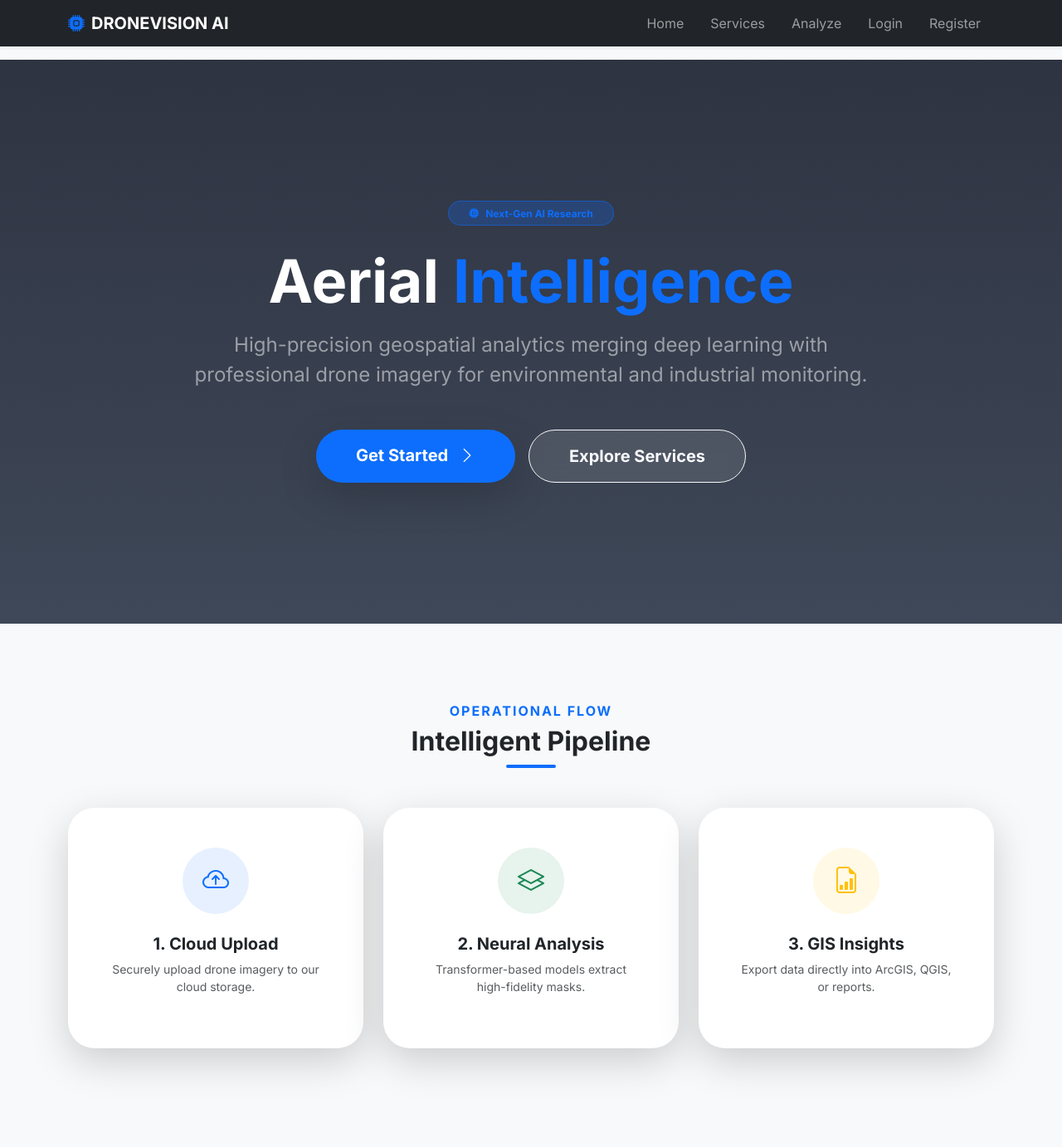
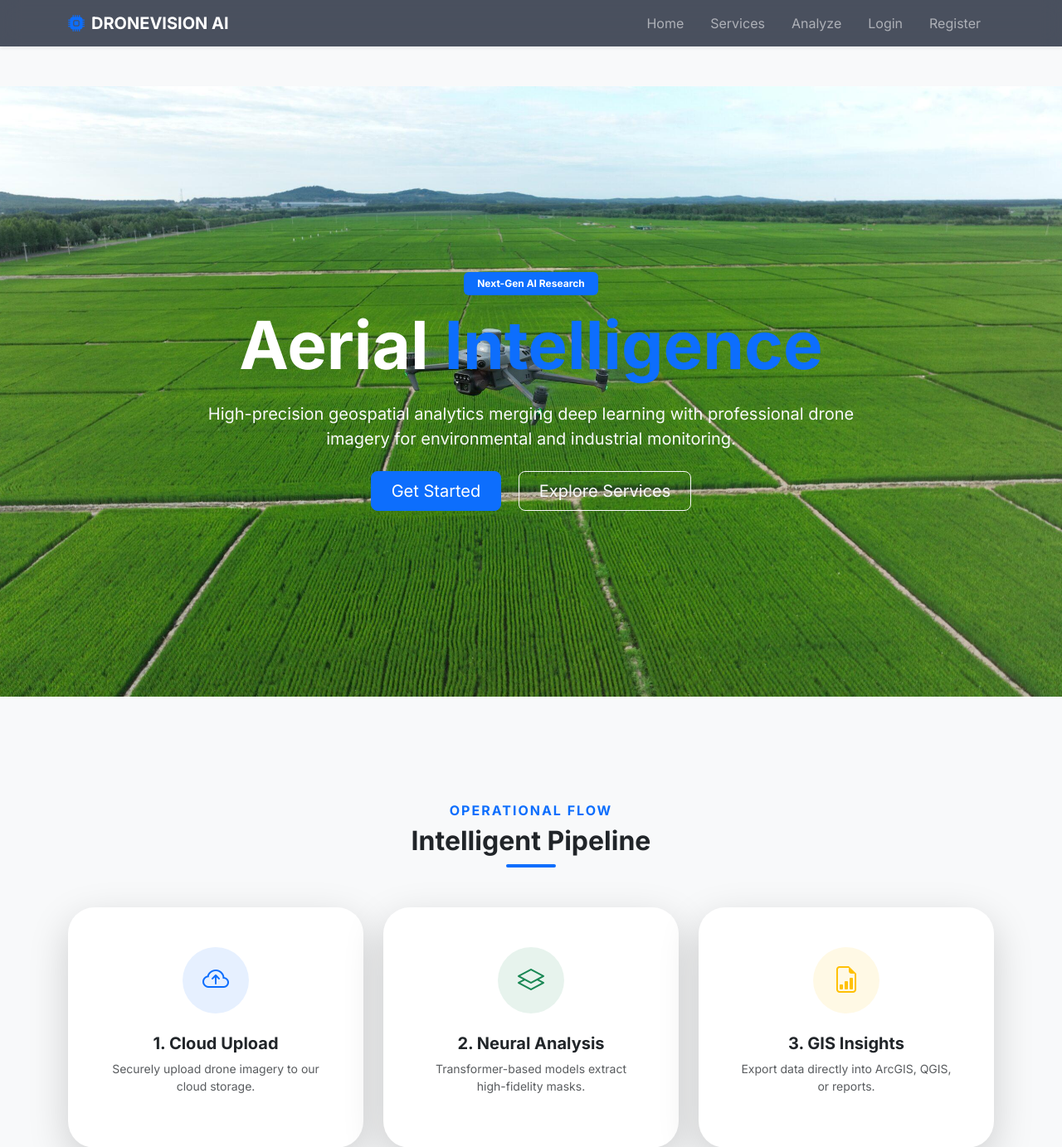
Before and after one commit to PreetiYadav7317/Aerial_Semantic_Segmentation_Drone, a Flask app: page / in a window 1280 px wide. Shown: the top 1383 px of the page at 83% size. Run offline with Flask 3, Linux system fonts and the light colour scheme; parts of the project's set-up code (start-up, migrations or seed data) failed here and were passed over.

Commit message:
2nd commit

```diff
--- a/ASSDD_Project/templates/index.html
+++ b/ASSDD_Project/templates/index.html
@@ -2,20 +2,31 @@
 
 {% block content %}
 
-<header class="hero-section" style="background: linear-gradient(rgba(11, 17, 32, 0.85), rgba(30, 41, 59, 0.85)), url('{{ image_url }}'); background-size: cover; background-position: center; height: 85vh; display: flex; align-items: center; background-blend-mode: overlay;">
-    <div class="container text-center py-5">
-        <div class="badge rounded-pill bg-primary bg-opacity-25 text-primary px-4 py-2 mb-4 border border-primary border-opacity-50 animate__animated animate__fadeInDown">
-            <i class="bi bi-cpu-fill me-2"></i>Next-Gen AI Research
+<header class="hero-section d-flex align-items-center">
+    <div class="overlay"></div>
+
+    <div class="container position-relative text-center">
+        <div class="badge bg-primary px-3 py-2 mb-3">
+            Next-Gen AI Research
         </div>
-        <h1 class="display-2 fw-bold text-white mb-3 tracking-tight">Aerial <span class="text-primary">Intelligence</span></h1>
-        <p class="lead text-white-50 fs-4 mb-5 mx-auto w-75 fw-light">
-            High-precision geospatial analytics merging deep learning with professional drone imagery for environmental and industrial monitoring.
+
+        <h1 class="display-2 fw-bold text-white">
+            Aerial <span class="text-primary">Intelligence</span>
+        </h1>
+
+        <p class="lead text-light mt-4">
+            High-precision geospatial analytics merging deep learning
+            with professional drone imagery for environmental and
+            industrial monitoring.
         </p>
-        <div class="d-flex flex-column flex-sm-row justify-content-center gap-3">
-            <a href="{{ url_for('detector') if session.get('user_id') else url_for('register') }}" class="btn btn-primary btn-lg px-5 py-3 rounded-pill shadow-lg border-0 fw-bold transition-all">
-                {% if session.get('user_id') %}Start Analysis{% else %}Get Started{% endif %} <i class="bi bi-chevron-right ms-2"></i>
+
+        <div class="mt-4">
+            <a href="{{ url_for('detector') if session.get('user_id') else url_for('register') }}"
+               class="btn btn-primary btn-lg px-4 me-3">
+                {% if session.get('user_id') %}Start Analysis{% else %}Get Started{% endif %}
             </a>
-            <a href="/services" class="btn btn-outline-light btn-lg px-5 py-3 rounded-pill fw-bold backdrop-blur">
+
+            <a href="/services" class="btn btn-outline-light btn-lg px-4">
                 Explore Services
             </a>
         </div>
@@ -88,9 +99,9 @@
 
         <div class="mask-layer">
             <img src="{{ url_for('static', filename='mask.png.jpg') }}"
-                 class="w-100 h-100 object-fit-cover"
-                 alt="AI Overlay Mask">
-                 onerror="this.src='https://images.unsplash.com/photo-1550411234-7473fa610447?auto=format&fit=crop&w=1000&sat=-100&bri=-20'">
+                class="w-100 h-100 object-fit-cover"
+                alt="AI Overlay Mask"
+                onerror="this.src='https://images.unsplash.com/photo-1550411234-7473fa610447?auto=format&fit=crop&w=1000&sat=-100&bri=-20'">
 
             <div class="position-absolute bottom-0 end-0 m-3 z-index-10">
                 <span class="badge rounded-pill bg-danger border border-white px-3 py-2 shadow">AI ANALYSIS ACTIVE</span>
@@ -236,6 +247,146 @@
 
 
 <style>
+
+
+.hero-section {
+    position: relative;
+    min-height: 100vh;
+    background: url("{{ url_for('static', filename='images/hero-bg.jpg') }}") center center/cover no-repeat;
+    display: flex;
+    align-items: center;
+}
+.hero-section .overlay {
+    background: linear-gradient(
+        rgba(0,0,0,0.75),
+        rgba(0,0,0,0.65)
+    );
+}
+
+.hero-section .container {
+    position: relative;
+    z-index: 2;
+}
+
+.hero-section h1 {
+    font-size: 5rem;
+    line-height: 1.1;
+}
+
+.hero-section p {
+    max-width: 800px;
+    margin: auto;
+}
+
+.hero-section {
+    animation: zoomBg 20s ease-in-out infinite alternate;
+}
+
+@keyframes zoomBg {
+    from { background-size: 100%; }
+    to { background-size: 110%; }
+}
+
+.navbar {
+    background: rgba(15, 23, 42, 0.75) !important;
+    backdrop-filter: blur(12px);
+}
+
+.backdrop-blur {
+    backdrop-filter: blur(8px);
+    background-color: rgba(255,255,255,0.1);
+}
+
+
+.hero-drone {
+    width: 280px;
+    position: absolute;
+    bottom: 80px;
+    right: 50%;
+    transform: translateX(50%);
+    animation: floatDrone 4s ease-in-out infinite;
+    z-index: 3;
+}
+
+@keyframes floatDrone {
+    0% { transform: translateX(50%) translateY(0px); }
+    50% { transform: translateX(50%) translateY(-15px); }
+    100% { transform: translateX(50%) translateY(0px); }
+}
+.ls-2 { letter-spacing: 2px; }
+
+.text-gradient {
+    background: linear-gradient(45deg, #0d6efd, #00d2ff);
+    -webkit-background-clip: text;
+    -webkit-text-fill-color: transparent;
+}
+
+.icon-shape {
+    width: 80px;
+    height: 80px;
+    display: flex;
+    align-items: center;
+    justify-content: center;
+}
+
+.icon-xs {
+    width: 24px;
+    height: 24px;
+    display: flex;
+    align-items: center;
+    justify-content: center;
+}
+
+.hover-lift-up {
+    transition: all 0.4s ease;
+}
+
+.hover-lift-up:hover {
+    transform: translateY(-12px);
+    box-shadow: 0 20px 40px rgba(0,0,0,0.1) !important;
+}
+
+.operation-card {
+    position: relative;
+    cursor: pointer;
+    transition: 0.4s;
+}
+
+.operation-card:hover {
+    transform: translateY(-8px);
+}
+
+.operation-overlay {
+    position: absolute;
+    bottom: 0;
+    left: 0;
+    width: 100%;
+    padding: 20px;
+    background: linear-gradient(transparent, rgba(0,0,0,0.85));
+}
+
+.mask-layer {
+    position: absolute;
+    top: 0;
+    left: 0;
+    width: 100%;
+    height: 100%;
+    opacity: 0;
+    transition: 0.5s;
+    z-index: 2;
+}
+
+.segmentation-container:hover .mask-layer {
+    opacity: 1;
+}
+
+.bg-soft-primary {
+    background-color: #e7f1ff;
+}
+
+
+
+
     .backdrop-blur { backdrop-filter: blur(8px); background-color: rgba(255,255,255,0.1); }
     .ls-2 { letter-spacing: 2px; }
     .text-gradient {
--- a/ASSDD_Project/templates/layout.html
+++ b/ASSDD_Project/templates/layout.html
@@ -7,7 +7,7 @@
     <link href="https://fonts.googleapis.com/css2?family=Inter:wght@400;600;700&display=swap" rel="stylesheet">
     <link href="https://cdn.jsdelivr.net/npm/bootstrap@5.3.0/dist/css/bootstrap.min.css" rel="stylesheet">
     <link rel="stylesheet" href="https://cdn.jsdelivr.net/npm/bootstrap-icons@1.11.1/font/bootstrap-icons.css">
-    <style>
+    <!-- <style>
         body { font-family: 'Inter', sans-serif; }
         .nav-link { font-weight: 500; transition: 0.3s; }
         .nav-link:hover { color: #0d6efd !important; }
@@ -15,7 +15,87 @@
         .hover-white:hover { color: white !important; }
         /* Smooth transition for buttons */
         .btn { transition: 0.3s; }
+    </style> -->
+
+
+    <style>
+        body { font-family: 'Inter', sans-serif; }
+        .nav-link { font-weight: 500; transition: 0.3s; }
+        .nav-link:hover { color: #0d6efd !important; }
+        .alert { border: none; border-radius: 50px; }
+        .hover-white:hover { color: white !important; }
+        .btn { transition: 0.3s; }
+
+        .hero-section {
+    background: linear-gradient(135deg,#0f172a,#1e293b);
+    color: white;
+}
+
+.hero-title {
+    font-size: 4rem;
+    font-weight: 700;
+    line-height: 1.2;
+}
+
+.hero-title span {
+    color: #0d6efd;
+}
+
+.hero-text {
+    color: #cbd5e1;
+    font-size: 1.1rem;
+    max-width: 550px;
+}
+
+.hero-badge {
+    background: rgba(13,110,253,0.15);
+    padding: 10px 18px;
+    border-radius: 50px;
+    color: #60a5fa;
+}
+
+.segmentation-showcase {
+    position: relative;
+}
+
+.image-card {
+    border-radius: 20px;
+    overflow: hidden;
+    box-shadow: 0px 20px 50px rgba(0,0,0,0.3);
+}
+
+.image-card img {
+    width: 100%;
+    display: block;
+}
+
+.main-card {
+    width: 100%;
+}
+
+.floating-card {
+    width: 250px;
+    position: absolute;
+    bottom: -30px;
+    right: -20px;
+    border: 4px solid white;
+}
+
+.work-card {
+    padding: 30px;
+    border-radius: 20px;
+    background: #f8fafc;
+    transition: 0.3s;
+}
+
+.work-card:hover {
+    transform: translateY(-8px);
+}
     </style>
+
+
+
+
 </head>
 <body class="bg-light d-flex flex-column min-vh-100">
 
```
Also changed, not shown: ASSDD_Project/static/images/hero-bg.jpg (added), ASSDD_Project/static/segmentation-preview.png (added), instance/users.db (deleted).
